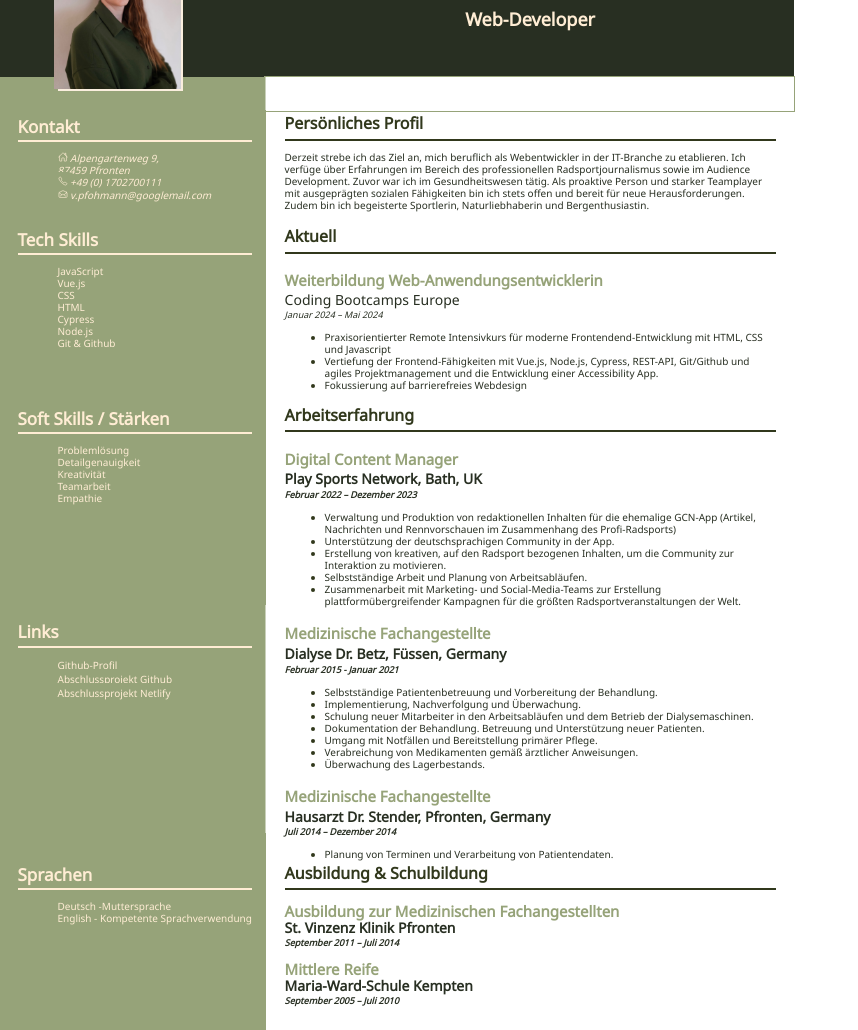
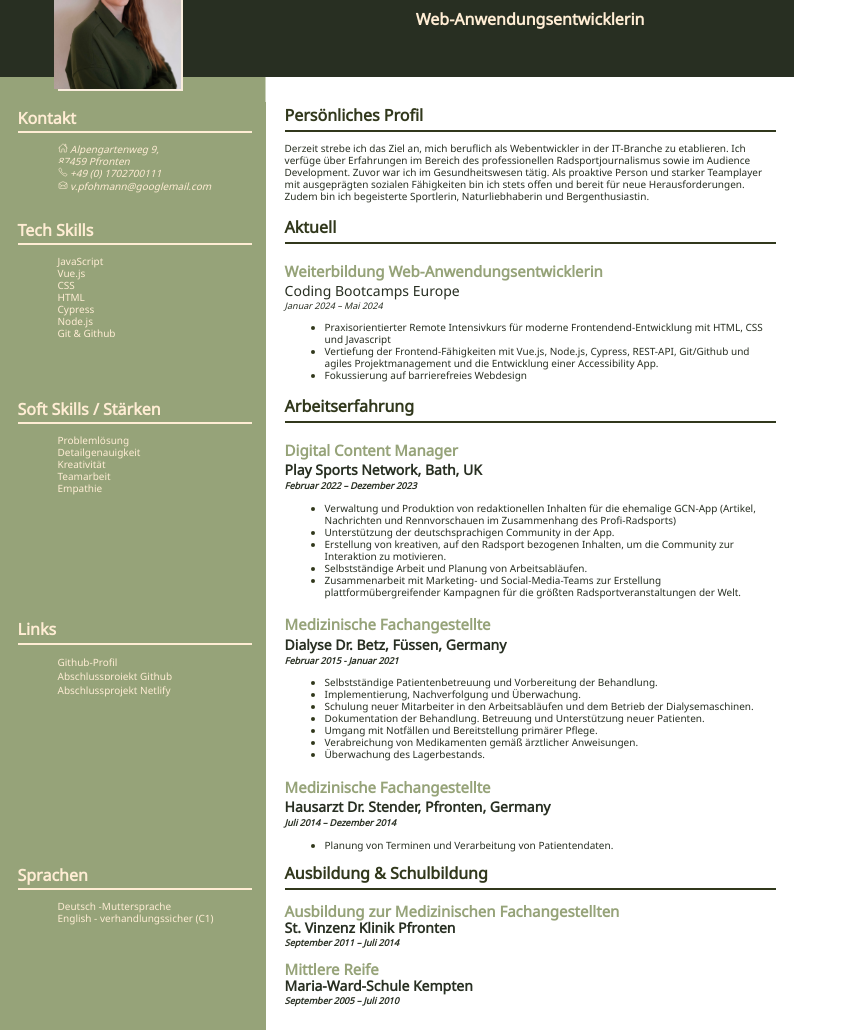
Before and after one commit to alpenkind/CV-German, a plain HTML site: page index.html in a window 1280 px wide. Shown: the part 93-1123 px from the top of the page, without its empty margins (0-858 px from the left). Drawn offline with nearby package versions, Linux system fonts and the light colour scheme.

Commit message:
feat: adds content and style changes

```diff
--- a/index.html
+++ b/index.html
@@ -21,7 +21,7 @@
 
     <header class="header">
         <h1 class="name">Vanessa Pfohmann</h1>
-        <h2 class="title">Web-Developer</h2>
+        <h2 class="title">Web-Anwendungsentwicklerin</h2>
     </header>
 
 
@@ -148,9 +148,11 @@
             <ul class="list">
                 <li>Planung von Terminen und Verarbeitung von Patientendaten.</li>
             </ul>
+            <br>
             </p>
         </section>
     </article>
+
     <!--End Work Experience Section-->
 
 
@@ -210,11 +212,11 @@
         <hr class="line-sidebar">
         <p>
         <ul class="sidebar-list">
-            <li><a class="link" href="https://github.com/alpenkind">Github-Profil</a></li>
-            <li><a class="link"
-                    href="https://github.com/coding-bootcamps-eu/final-project-2024-01-accessibility">Abschlussprojekt
+            <li><a class="link" href="https://github.com/alpenkind" target="_blank">Github-Profil</a></li>
+            <li><a class="link" href="https://github.com/coding-bootcamps-eu/final-project-2024-01-accessibility"
+                    target="_blank">Abschlussprojekt
                     Github</a></li>
-            <li><a class="link" href="">Abschlussprojekt Netlify</a></li>
+            <li><a class="link" href="https://abledapp.netlify.app/" target="_blank">Abschlussprojekt Netlify</a></li>
 
 
 
@@ -244,7 +246,7 @@
         <p>
         <ul class="sidebar-list">
             <li>Deutsch -Muttersprache</li>
-            <li>English - Kompetente Sprachverwendung</li>
+            <li>English - verhandlungssicher (C1)</li>
         </ul>
         </p>
     </article>
--- a/style.css
+++ b/style.css
@@ -68,7 +68,7 @@ body {
   margin: 0 auto;
   display: grid;
   grid-template-columns: 1fr 2fr; /* Adjusted column ratio for better fit */
-  grid-template-rows: 0.5fr 0.12fr 0.1fr 0.5fr 0.7fr 0.8fr 0.5fr; /* Adjusted row heights for better fit */
+  grid-template-rows: 0.5fr 0.12fr 0.1fr 0.5fr 1fr 1.1fr 0.2fr; /* Adjusted row heights for better fit */
   gap: 0rem 0rem;
   grid-auto-flow: row;
   grid-template-areas:
@@ -136,7 +136,7 @@ body {
 }
 
 .title {
-  font-size: 18px; /* Adjusted font size for better fit */
+  font-size: 16px; /* Adjusted font size for better fit */
 }
 
 .accent-block {
@@ -153,7 +153,7 @@ body {
   background-color: var(--color-middle);
   line-height: 1.4;
   color: var(--color-light);
-  padding: 10px var(--size-4) var(--size-4) var(--size-6);
+  padding: 1px var(--size-4) var(--size-3) var(--size-6);
   border-top: 3px solid var(--color-middle);
   box-shadow: 0.5px 0 0 0 var(--color-middle);
 }
@@ -220,7 +220,8 @@ li::marker {
 
 .education {
   grid-area: education;
-  padding: var(--size-8) var(--size-6) var(--size-4) var(--size-7);
+  padding: var(--size-2) var(--size-6) var(--size-4) var(--size-7);
+  margin-top: 10px;
 }
 
 /*Sidebar Section*/
@@ -264,14 +265,14 @@ li::marker {
   grid-area: languages;
   background-color: var(--color-middle);
   color: var(--color-light);
-  padding: 25px var(--size-4) var(--size-4) var(--size-6);
+  padding: 11px var(--size-4) var(--size-4) var(--size-6);
   border-top: 3px solid var(--color-middle);
   box-shadow: 0.5px 0 0 0 var(--color-middle);
 }
 
 .sidebar-heading {
-  margin: var(--size-1) 0;
-  font-size: 17px;
+  margin: 3px 0 var(--size-1);
+  font-size: 16px;
 }
 
 .sidebar-list {
@@ -282,6 +283,6 @@ li::marker {
 .tech,
 .skills,
 .languages,
-.style {
+.links {
   outline: 0.5px solid var(--color-middle);
 }
```
Also changed, not shown: 1 other file.
